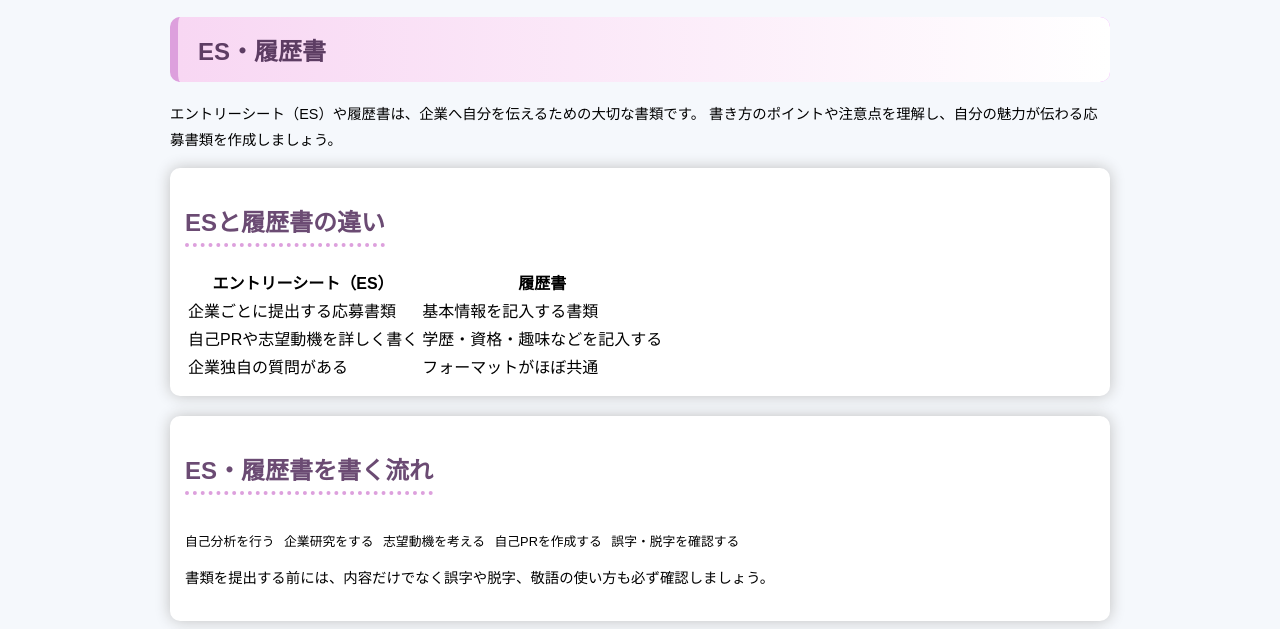
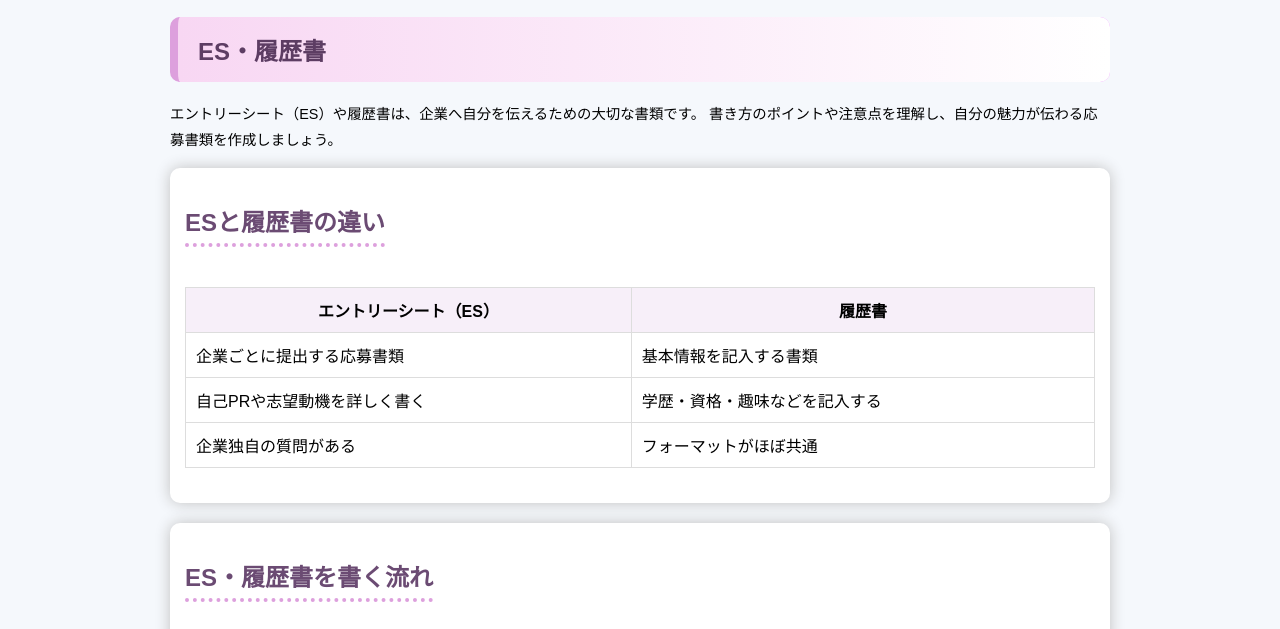
Before and after one commit to Saju-Works/Saju-Works.github.io, a plain HTML site: page ES.rirekisyo.html in a window 1280 px wide. Shown: the part 100-729 px from the top of the page. Drawn offline with Linux system fonts and the light colour scheme.

Commit message:
Add files via upload

```diff
--- a/css/mystyle.css
+++ b/css/mystyle.css
@@ -356,3 +356,12 @@ height: auto;}
 
 @media (max-width:600px){article{padding: 0 15px;
 box-sizing: border-box;}}
+
+table{width:100%;
+border-collapse:collapse;
+margin:20px 0;}
+
+th,td{border:1px solid #ddd;
+padding:10px;}
+
+th{background:#f7eff9;}
```
Also changed, not shown: zikobunnseki.html (+3 -4 lines).
